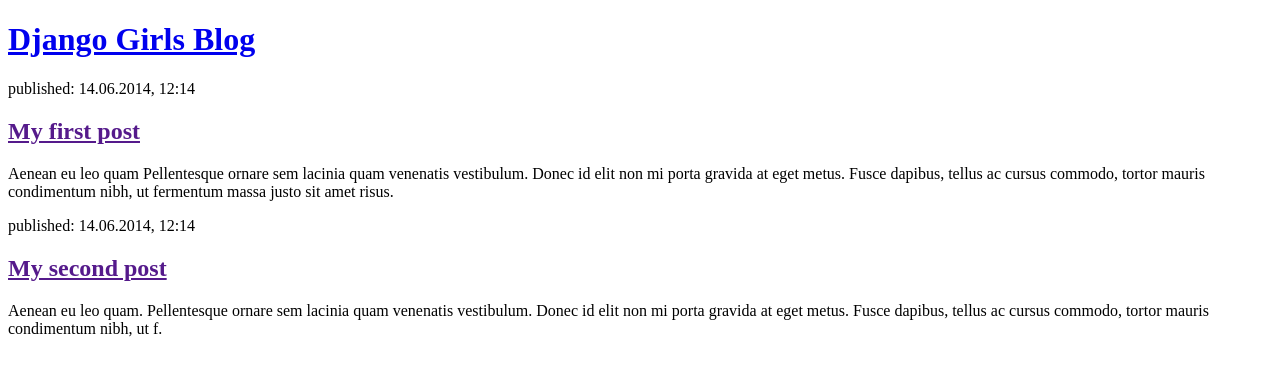
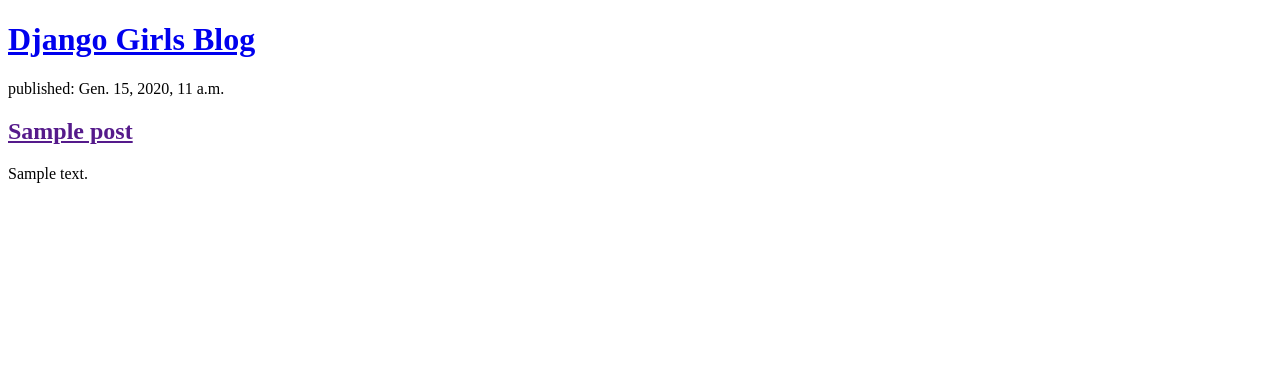
Before and after one commit to Alexchained/my-first-blog, a Django app: page / in a window 1280 px wide. Shown: the top 376 px of the page. Run offline with Django 3.2, Linux system fonts and the light colour scheme; tables that the repository leaves empty hold one stand-in row (values such as "Sample post").

Commit message:
Modified templates to display posts from database.

```diff
--- a/blog/templates/blog/post_list.html
+++ b/blog/templates/blog/post_list.html
@@ -8,16 +8,12 @@
             <h1><a href="/">Django Girls Blog</a></h1>
         </header>
 
-        <article>
-            <time>published: 14.06.2014, 12:14</time>
-            <h2><a href="">My first post</a></h2>
-            <p>Aenean eu leo quam Pellentesque ornare sem lacinia quam venenatis vestibulum. Donec id elit non mi porta gravida at eget metus. Fusce dapibus, tellus ac cursus commodo, tortor mauris condimentum nibh, ut fermentum massa justo sit amet risus.</p>
-        </article>
-
-        <article>
-            <time>published: 14.06.2014, 12:14</time>
-            <h2><a href="">My second post</a></h2>
-            <p>Aenean eu leo quam. Pellentesque ornare sem lacinia quam venenatis vestibulum. Donec id elit non mi porta gravida at eget metus. Fusce dapibus, tellus ac cursus commodo, tortor mauris condimentum nibh, ut f.</p>
-        </article>
+        {% for post in posts %}
+            <article>
+                <time>published: {{ post.published_date }}</time>
+                <h2><a href="">{{ post.title }}</a></h2>
+                <p>{{ post.text|linebreaksbr }}</p>
+            </article>
+        {% endfor %}
     </body>
 </html>
```
